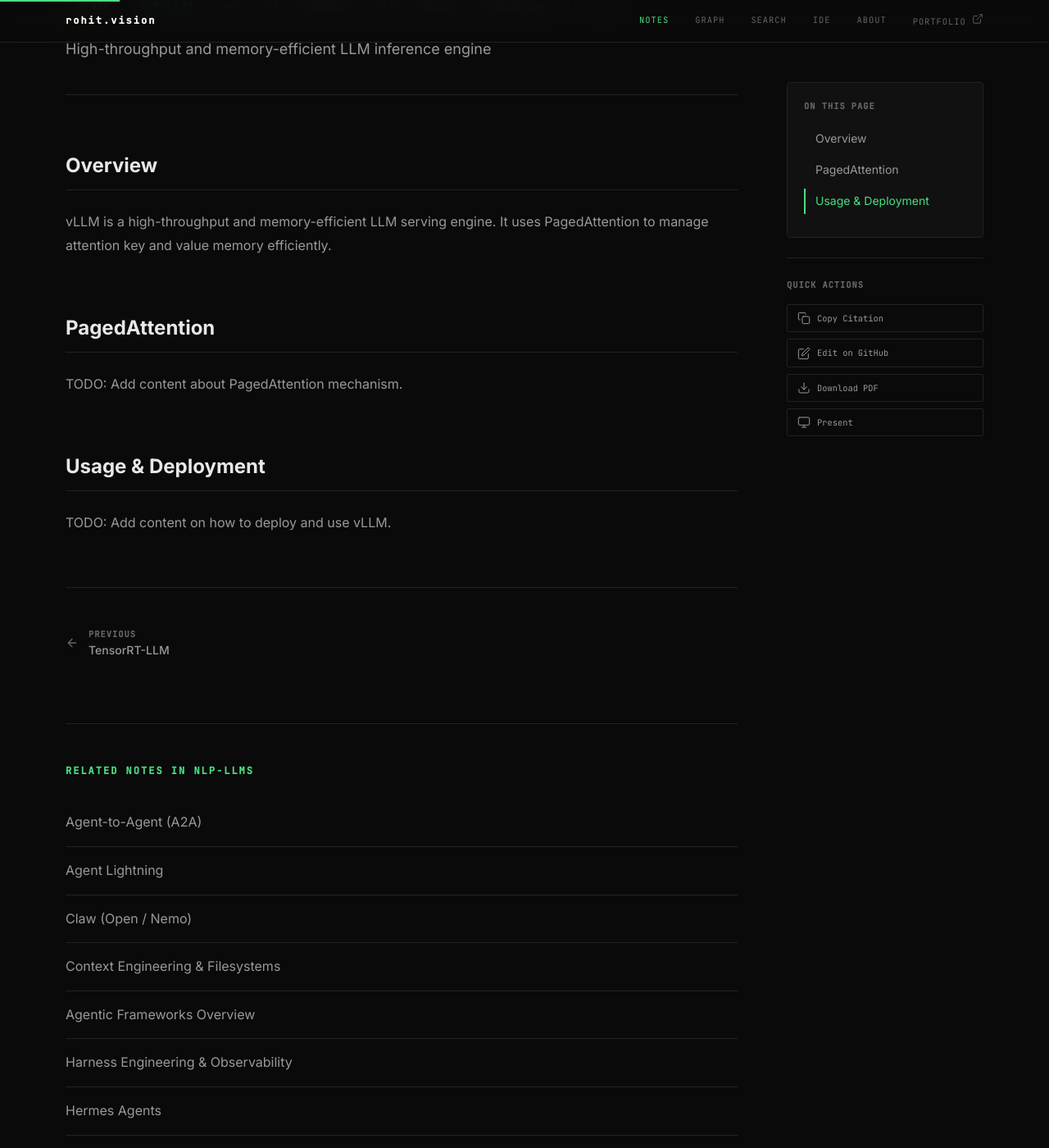
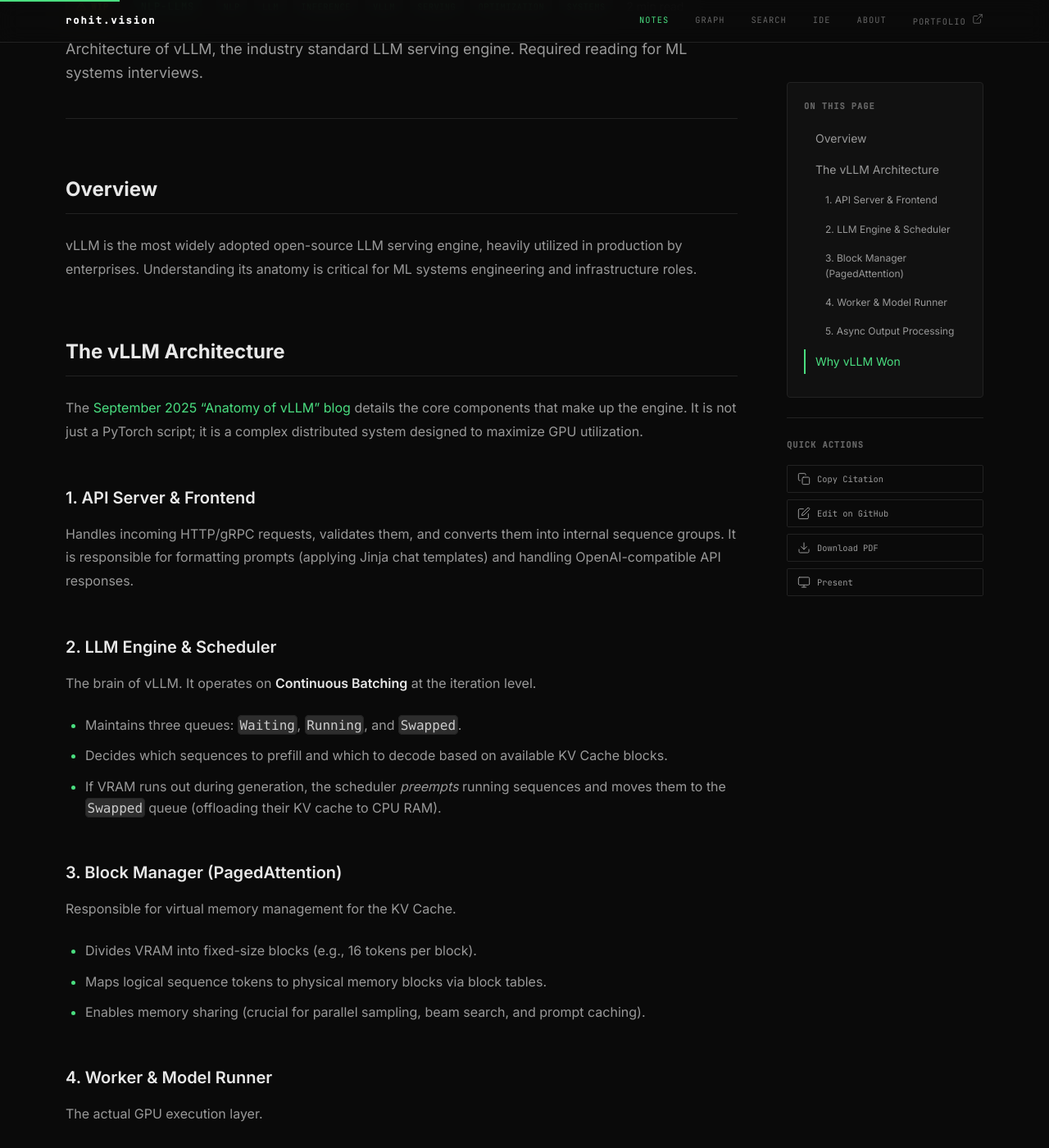
Before and after one commit to rokmr/blogs, a Jekyll site: the page built from _notes/nlp-llms/inference/vllm.md, in a window 1280 px wide and 1400 px high, scrolled down 201 px. Shown: the whole window at 82% size. Built offline with Jekyll 4.4.1, drawn with Linux system fonts in a browser that asks for light colours; nearby versions of some CDN libraries; some of the changed text lies outside the part shown.

Commit message:
Add inference arithmetic, paged attention, vLLM, continuous batching, quantization, speculative decoding, and vizuara curriculum references

```diff
--- a/_notes/nlp-llms/inference/vllm.md
+++ b/_notes/nlp-llms/inference/vllm.md
@@ -1,21 +1,46 @@
 ---
-title: "vLLM"
-description: "High-throughput and memory-efficient LLM inference engine"
+title: "vLLM Anatomy & Production Systems"
+description: "Architecture of vLLM, the industry standard LLM serving engine. Required reading for ML systems interviews."
 subject: nlp-llms
 math: false
-tags: [nlp, llm, inference, vllm, serving, optimization]
+tags: [nlp, llm, inference, vllm, serving, optimization, systems]
 status: wip
 sitemap: false
 ---
 
 ## Overview
 
-vLLM is a high-throughput and memory-efficient LLM serving engine. It uses PagedAttention to manage attention key and value memory efficiently.
+vLLM is the most widely adopted open-source LLM serving engine, heavily utilized in production by enterprises. Understanding its anatomy is critical for ML systems engineering and infrastructure roles.
 
-## PagedAttention
+## The vLLM Architecture
 
-TODO: Add content about PagedAttention mechanism.
+The [September 2025 "Anatomy of vLLM" blog](https://vllm.ai/blog/2025-09-05-anatomy-of-vllm) details the core components that make up the engine. It is not just a PyTorch script; it is a complex distributed system designed to maximize GPU utilization.
 
-## Usage & Deployment
+### 1. API Server & Frontend
+Handles incoming HTTP/gRPC requests, validates them, and converts them into internal sequence groups. It is responsible for formatting prompts (applying Jinja chat templates) and handling OpenAI-compatible API responses.
 
-TODO: Add content on how to deploy and use vLLM.
+### 2. LLM Engine & Scheduler
+The brain of vLLM. It operates on **Continuous Batching** at the iteration level.
+- Maintains three queues: `Waiting`, `Running`, and `Swapped`.
+- Decides which sequences to prefill and which to decode based on available KV Cache blocks.
+- If VRAM runs out during generation, the scheduler *preempts* running sequences and moves them to the `Swapped` queue (offloading their KV cache to CPU RAM).
+
+### 3. Block Manager (PagedAttention)
+Responsible for virtual memory management for the KV Cache.
+- Divides VRAM into fixed-size blocks (e.g., 16 tokens per block).
+- Maps logical sequence tokens to physical memory blocks via block tables.
+- Enables memory sharing (crucial for parallel sampling, beam search, and prompt caching).
+
+### 4. Worker & Model Runner
+The actual GPU execution layer.
+- Loads the model weights.
+- Executes the forward pass using optimized kernels (FlashAttention, Marlin, Triton).
+- In multi-GPU setups (Tensor Parallelism / Pipeline Parallelism), the Worker process is distributed across multiple devices via Ray or native multiprocessing.
+
+### 5. Async Output Processing
+Once the model runner generates logits, a separate thread handles sampling (greedy, top-p, temperature) and Detokenization, returning the string chunk back to the API server for streaming.
+
+## Why vLLM Won
+1. **PagedAttention:** Solved the 30% VRAM fragmentation problem of static allocation.
+2. **Standardization:** Adopted OpenAI's API schema, making it a drop-in replacement.
+3. **Ecosystem:** First-class support for quantization (AWQ/Marlin), speculative decoding, and LoRA adapters.
```
Also changed, not shown: _notes/nlp-llms/inference/batching.md (added, +46 -0 lines), _notes/nlp-llms/inference/hardware-roofline.md (added, +45 -0 lines), _notes/nlp-llms/inference/interview-prep.md (added, +50 -0 lines), _notes/nlp-llms/inference/kv-cache.md (+5 -1 lines), _notes/nlp-llms/inference/quantization-offloading.md (+15 -3 lines), _notes/nlp-llms/inference/speculative-decoding.md (added, +46 -0 lines).
